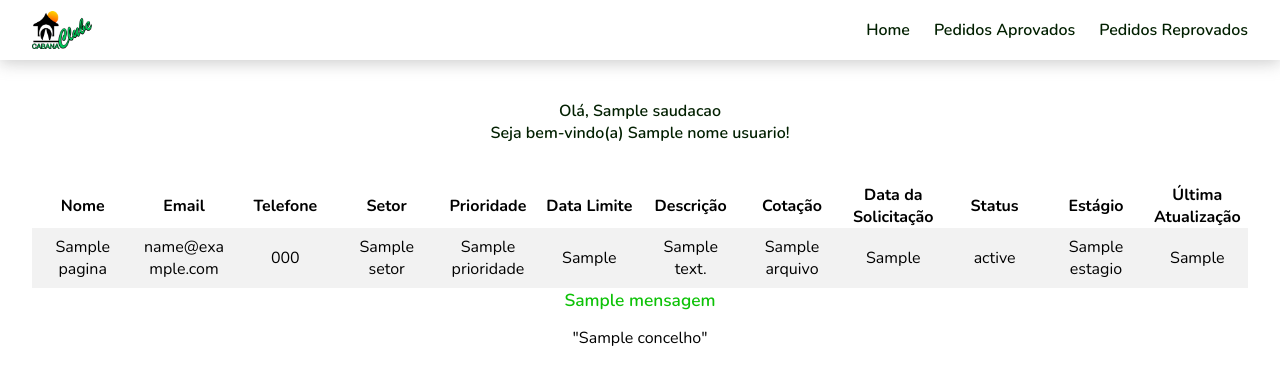
After one commit to strvictor/Solicitacao-de-Compra-Django, a Django app: template Autenticacao/templates/pedidos_aprovados.html in a window 1280 px wide. The commit adds this page. Shown: the top 385 px of the page. Run offline with Django 5.2, Linux system fonts and the light colour scheme; the template is opened without the code that fills it: most values are stand-ins (such as "Sample title", 1, 10 or a date in 2020).

Commit message:
adcionando o extends na aba pedidos aprovados

```diff
--- a/Autenticacao/static/Autenticacao/css/autenticado.css
+++ b/Autenticacao/static/Autenticacao/css/autenticado.css
@@ -47,6 +47,8 @@ nav ul li a {
 
 nav ul li a:hover {
     color: #0dc207;
+    transition: all 0.3s;
+
 }
 
 h1 {
--- a/Autenticacao/templates/autenticado.html
+++ b/Autenticacao/templates/autenticado.html
@@ -22,6 +22,7 @@
 
     <h1>Olá, {{ saudacao }}<br>Seja bem-vindo(a) {{ nome_usuario }}!</h1>
 
+    {% block tabela %}
     <div class="tabela">
         <table>
             <tr>
@@ -70,6 +71,7 @@
             {% endfor %}
         </table>
     </div>
+    {% endblock %}
 
     <p class="mensagem">{{ mensagem }}</p>
 
--- /dev/null
+++ b/Autenticacao/templates/pedidos_aprovados.html
@@ -0,0 +1,38 @@
+{% extends 'autenticado.html' %}
+
+{% block tabela %}
+<div class="tabela">
+    <table>
+        <tr>
+            <th>Nome</th>
+            <th>Email</th>
+            <th>Telefone</th>
+            <th>Setor</th>
+            <th>Prioridade</th>
+            <th>Data Limite<span class="popup">data maxima que a solicitante espera que a solicitação seja atendida</span></th>
+            <th>Descrição</th>
+            <th>Cotação</th>
+            <th>Data da Solicitação</th>
+            <th>Status</th>
+            <th>Estágio</th>
+            <th>Última Atualização</th>
+        </tr>
+        {% for dado in pagina.object_list %}
+            <tr>
+                <td>{{dado.nome}}</td>
+                <td>{{dado.email}}</td>
+                <td>{{dado.telefone}}</td>
+                <td>{{dado.setor}}</td>
+                <td>{{dado.prioridade}}</td>
+                <td>{{dado.data_limite}}</td>
+                <td>{{dado.descricao}}</td>
+                <td>{{dado.arquivo}}</td>
+                <td>{{dado.data_pedido}}</td>
+                <td>{{dado.status}}</td>
+                <td>{{dado.estagio}}</td>
+                <td>{{dado.ultima_atualizacao}}</td>
+            </tr>
+        {% endfor %}
+    </table>
+</div>
+{% endblock %}
--- a/Autenticacao/views.py
+++ b/Autenticacao/views.py
@@ -156,8 +156,6 @@ def reprovar_dado(request):
         return redirect('home')
 
 
-
-
 def pedidos_aprovados(request):
 
     nome_completo, permissao_usuario, setor = retorna_dados_usuario(request)
@@ -200,7 +198,7 @@ def pedidos_aprovados(request):
     pagina_numero = request.GET.get('page')
     pagina = dados_paginacao.get_page(pagina_numero)
 
-    return render(request, 'autenticado.html', {"pagina": pagina,
+    return render(request, 'pedidos_aprovados.html', {"pagina": pagina,
                                                 "nome_usuario": nome_completo,
                                                 "saudacao": saudacao(),
                                                 "concelho": api_concelho(),
--- a/Sistema_de_Pedido_de_Compras/settings.py
+++ b/Sistema_de_Pedido_de_Compras/settings.py
@@ -15,6 +15,7 @@ SECRET_KEY = 'django-insecure-7lnkg-s-!%b&g)%g6=!gv5g(&^m)v-^i%chho9%5_*=+m_(y0u
 DEBUG = True
 
 ALLOWED_HOSTS = ['192.168.0.25',
+                 '192.168.0.49',
                  '127.0.0.1',
                  'localhost']
 
```
Also changed, not shown: db.sqlite3.
